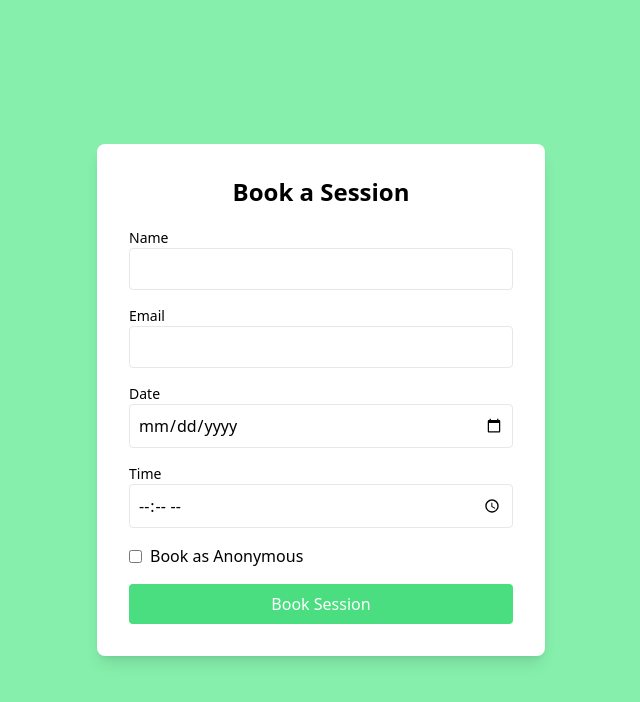
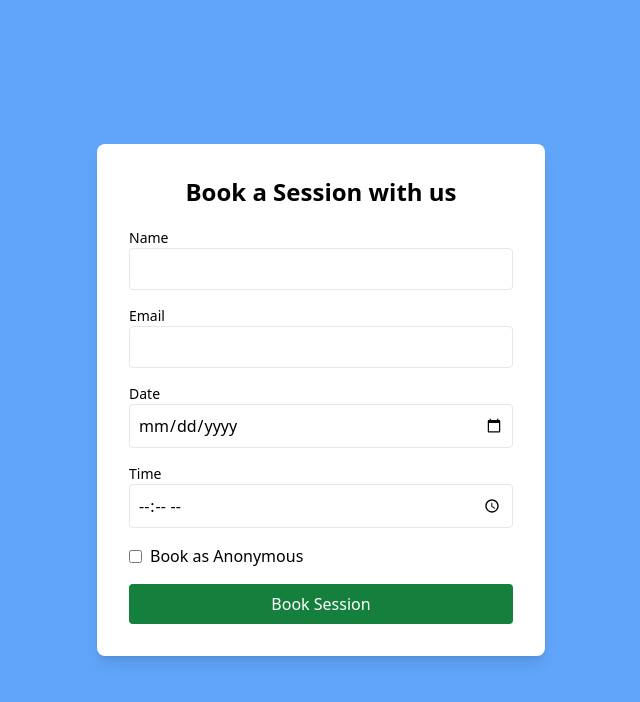
Before and after one commit to abongo123/Alx-Capstone-v2, a React (Vite) app in the folder stevemind-mental-health-app/: page /book-session in a window 1280 px wide. Shown: the top 702 px of the page, without its empty margins (319-959 px from the left). Built offline with nearby package versions, Linux system fonts and the light colour scheme.

Commit message:
Modified Book-session page

```diff
--- a/stevemind-mental-health-app/src/components/BookSession.jsx
+++ b/stevemind-mental-health-app/src/components/BookSession.jsx
@@ -40,9 +40,9 @@ const BookSession =() => {
   }
 
   return (
-    <div className="flex items-center justify-center min-h-screen bg-green-300 p-5">
+    <div className="flex items-center justify-center min-h-screen bg-blue-400 p-5">
       <div className="bg-white p-8 rounded-lg shadow-lg w-full max-w-md">
-        <h2 className="text-2xl font-bold mb-5 text-center">Book a Session</h2>
+        <h2 className="text-2xl font-bold mb-5 text-center">Book a Session with us</h2>
         <form onSubmit={handleSubmit} className="space-y-4">
           {!formData.anonymous && (
             <div>
@@ -68,7 +68,7 @@ const BookSession =() => {
               <input type="checkbox" name="anonymous" checked={formData.anonymous} onChange={handleChange} className="mr-2"></input>
               <label>Book as Anonymous</label>
             </div>
-            <button type="submit" className="w-full bg-green-400 text-white p-2 rounded hover:bg-green-600">Book Session</button>
+            <button type="submit" className="w-full bg-green-700 text-white p-2 rounded hover:bg-blue-600">Book Session</button>
 
         </form>
       </div>
```
